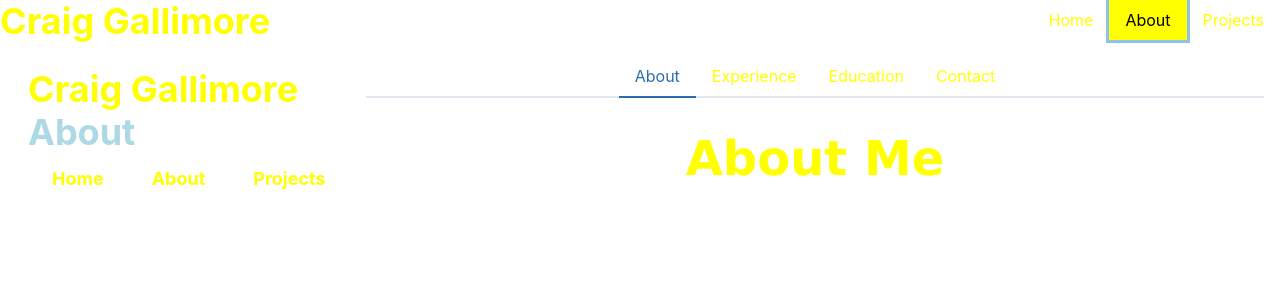
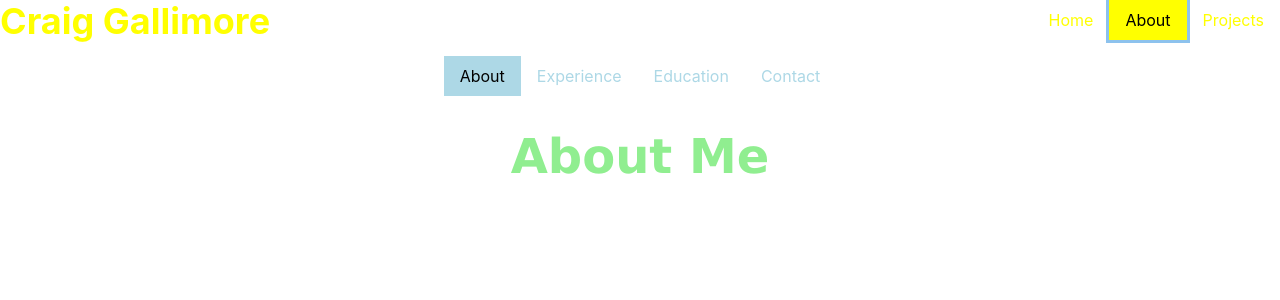
Before and after one commit to GalliWare/react-profile-website, a Next.js app: page /about in a window 1280 px wide. Both pictures are taken after a click on the tab "About". Shown: the top 300 px of the page. Built offline with nearby package versions, Linux system fonts and the light colour scheme.

Commit message:
changed chakraprovider to box, removed header, adjusted tabs for better UI experience

```diff
--- a/src/pages/about.js
+++ b/src/pages/about.js
@@ -1,6 +1,5 @@
 import React from "react"
-import { ChakraProvider, Text, Heading, Link, Tabs, Tab, TabPanels, TabPanel, TabList } from "@chakra-ui/react"
-import Header from "../components/Header"
+import { Text, Heading, Link, Tabs, Tab, TabPanels, TabPanel, TabList, Box } from "@chakra-ui/react"
 import JobCard from "../components/JobCard"
 import ContactCard from "../components/ContactCard"
 
@@ -36,17 +35,16 @@ function About() {
     }
   }
   const currentDate = month() + " " + new Date().getFullYear()
-  const colors = { "headings": "yellow" }
+  const colors = { "headings": "lightgreen" }
 
   return (
-    <ChakraProvider >
-      <Header title="About" />
-      <Tabs align="center">
+    <Box >
+      <Tabs align="center" variant="unstyled" color="lightblue">
         <TabList>
-          <Tab>About</Tab>
-          <Tab>Experience</Tab>
-          <Tab>Education</Tab>
-          <Tab>Contact</Tab>
+          <Tab _selected={{ color: "black", bg: "lightblue" }}>About</Tab>
+          <Tab _selected={{ color: "black", bg: "lightblue" }}>Experience</Tab>
+          <Tab _selected={{ color: "black", bg: "lightblue" }}>Education</Tab>
+          <Tab _selected={{ color: "black", bg: "lightblue" }}>Contact</Tab>
         </TabList>
 
         <TabPanels>
@@ -191,7 +189,7 @@ function About() {
           </TabPanel>
         </TabPanels>
       </Tabs>
-    </ChakraProvider>
+    </Box>
   )
 }
 
```
